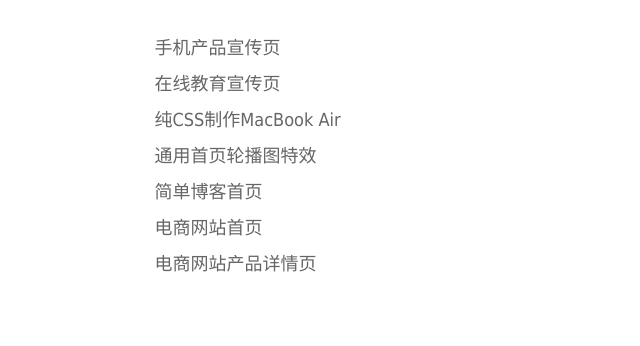
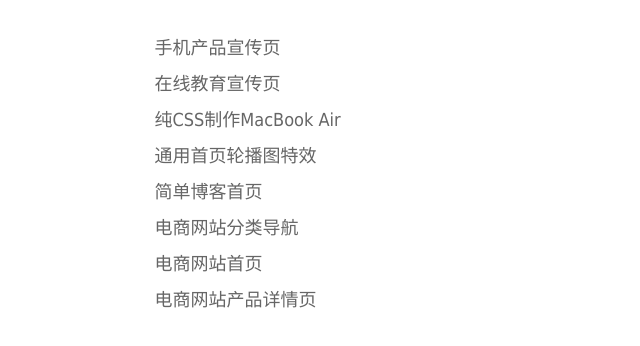
Before and after one commit to qiaoer2017/qiaoer2017, a plain HTML site: page directory/index.html in a window 1280 px wide. Shown: the whole page, without its empty margins (0-640 px from the left). Drawn offline with Linux system fonts and the light colour scheme.

Commit message:
modified directory

```diff
--- a/directory/index.html
+++ b/directory/index.html
@@ -34,10 +34,13 @@
     <li><a href="https://qiaoer2017.github.io/qiaoer2017/CarouselDemo/CarouselDemo2.html" target="_blank">通用首页轮播图特效</a>
     </li>
     <li><a href="https://qiaoer2017.github.io/qiaoer2017/FlatStyleBlog/index.html" target="_blank">简单博客首页</a></li>
+    <li><a href="https://qiaoer2017.github.io/qiaoer2017/CategoryNav/index.html"
+           target="_blank">电商网站分类导航</a></li>
     <li><a href="https://qiaoer2017.github.io/qiaoer2017/Electronic-Mall/index.html" target="_blank">电商网站首页</a></li>
     <li><a href="https://qiaoer2017.github.io/qiaoer2017/Electronic-Mall/product-details.html"
            target="_blank">电商网站产品详情页</a></li>
 
+
 </ul>
 </body>
 </html>
```
